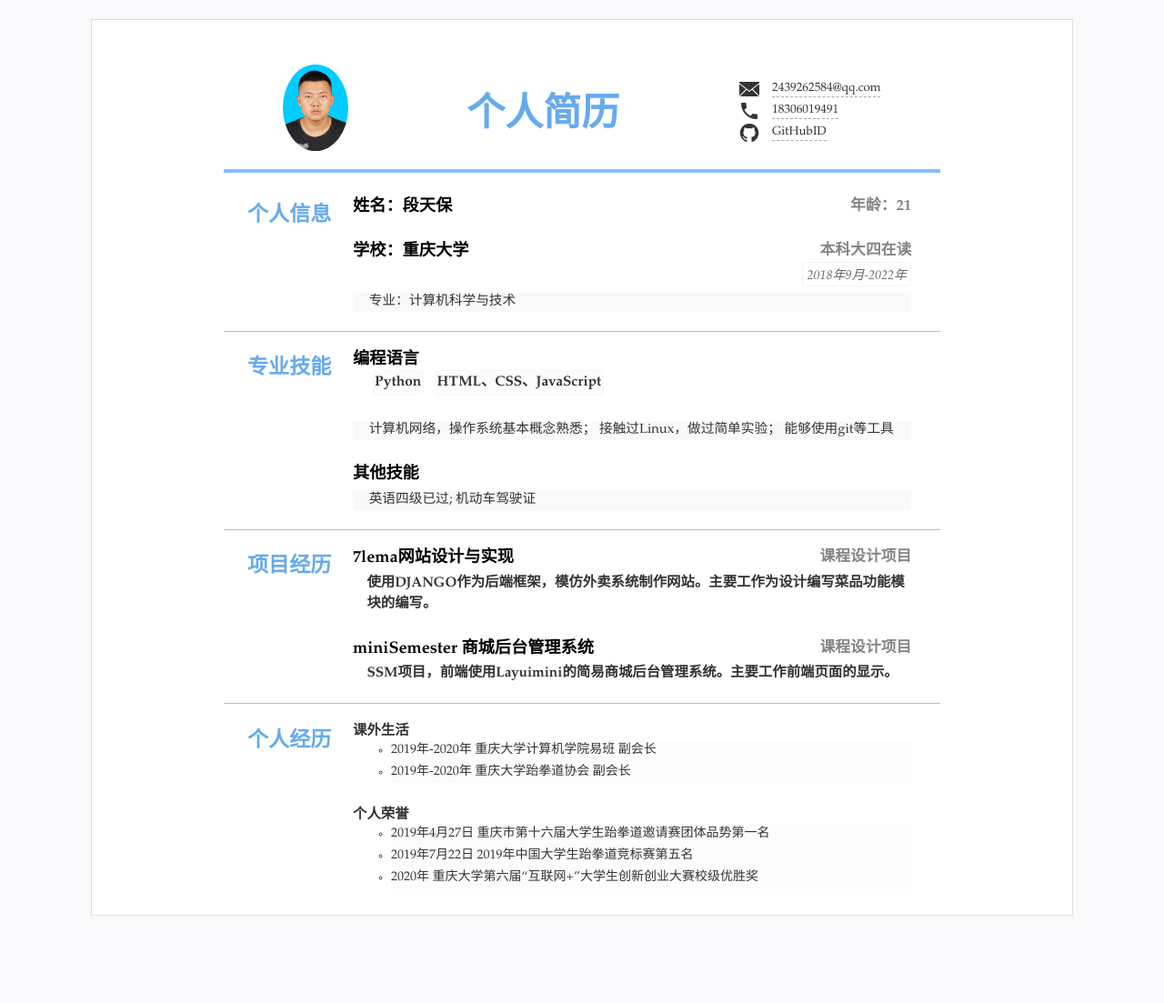
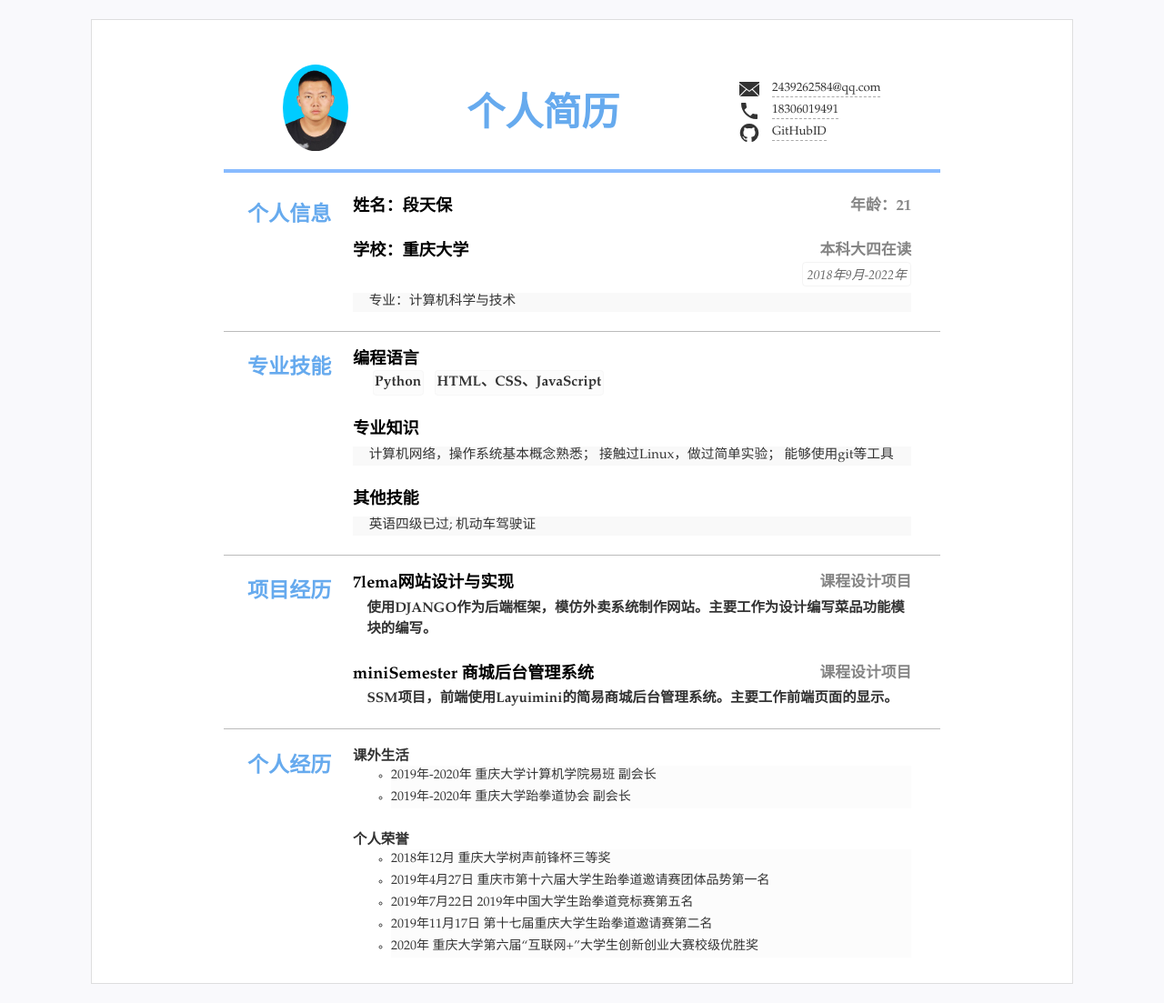
Before and after one commit to cryingworld/CV, a Jekyll site: the page built from index.html, in a window 1280 px wide. Shown: the whole page at 91% size. Built offline with Jekyll 4.4.1, drawn with Linux system fonts in a browser that asks for light colours; before the commit the page ends 1028 px from its top, so only the background shows below that.

Commit message:
Update resume.yml

```diff
--- a/_data/resume.yml
+++ b/_data/resume.yml
@@ -47,7 +47,7 @@ main: #简历主要内容，
     items: #itmems 可以小块的方式显示
     - Python
     - HTML、CSS、JavaScript
-  - title:
+  - title: 专业知识
     detail: 计算机网络，操作系统基本概念熟悉；
       接触过Linux，做过简单实验；
       能够使用git等工具
@@ -88,8 +88,10 @@ others: #其他列表显示
     - 2019年-2020年 重庆大学跆拳道协会 副会长
   - title: 个人荣誉
     list:
+    - 2018年12月 重庆大学树声前锋杯三等奖
     - 2019年4月27日 重庆市第十六届大学生跆拳道邀请赛团体品势第一名
     - 2019年7月22日 2019年中国大学生跆拳道竞标赛第五名
+    - 2019年11月17日 第十七届重庆大学生跆拳道邀请赛第二名
     - 2020年 重庆大学第六届“互联网+”大学生创新创业大赛校级优胜奖
 
 
```
